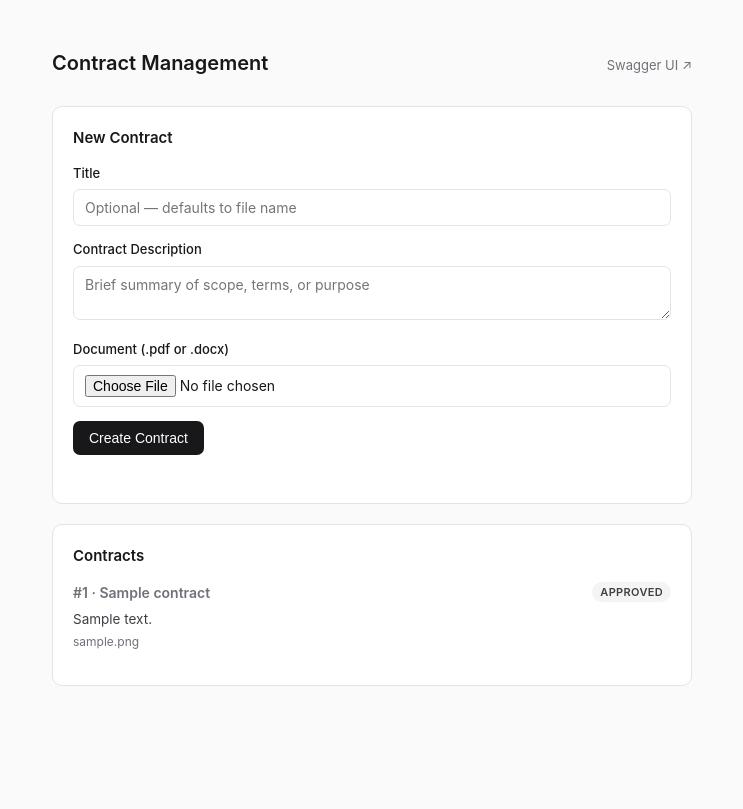
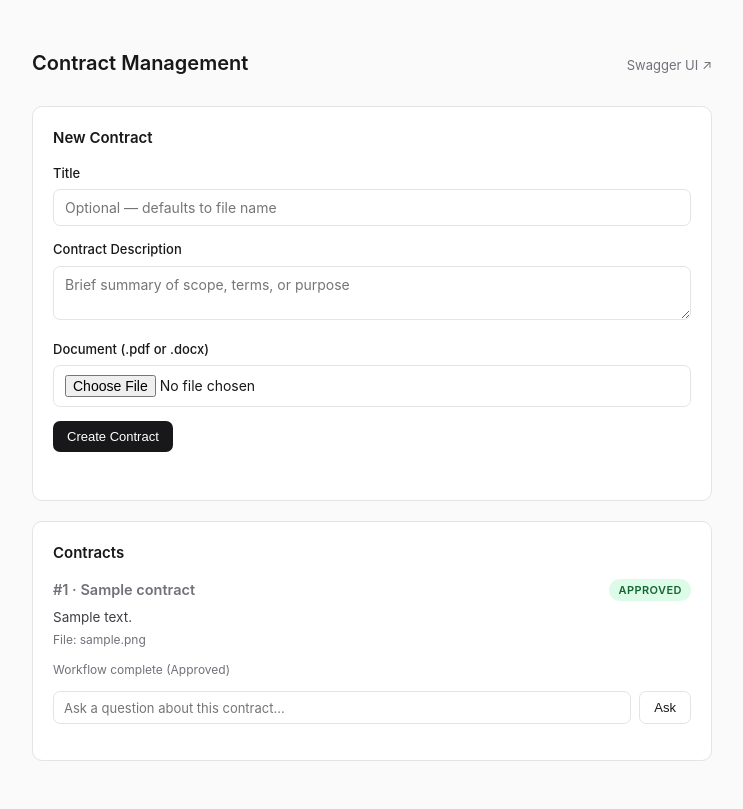
Before and after one commit to srishti-oops/contract-backend, a Spring Boot app: page / in a window 1280 px wide. Shown: the whole page, without its empty margins (268-1011 px from the left). Before the commit the page ends 686 px from the top, so only its background shows below. Run offline with Spring Boot 4, Linux system fonts and the light colour scheme; tables that the repository leaves empty hold one stand-in row (values such as "Sample post").

Commit message:
Keep frontend minimal with status workflow and Q&A controls

```diff
--- a/src/main/resources/static/index.html
+++ b/src/main/resources/static/index.html
@@ -3,7 +3,7 @@
 <head>
   <meta charset="UTF-8" />
   <meta name="viewport" content="width=device-width, initial-scale=1.0" />
-  <title>Contracts</title>
+  <title>Contract Management</title>
   <style>
     :root {
       --bg: #fafafa;
@@ -18,7 +18,7 @@
       font-family: -apple-system, BlinkMacSystemFont, "Inter", sans-serif;
       background: var(--bg);
       color: var(--text);
-      max-width: 680px;
+      max-width: 720px;
       margin: 48px auto;
       padding: 0 20px;
       line-height: 1.5;
@@ -68,15 +68,23 @@
       color: #fff;
       border: none;
       border-radius: 7px;
-      padding: 9px 16px;
-      font-size: 14px;
+      padding: 8px 14px;
+      font-size: 13px;
       font-weight: 500;
       cursor: pointer;
     }
     button:hover { opacity: 0.9; }
+    button:disabled { opacity: 0.45; cursor: not-allowed; }
+    button.secondary {
+      background: #fff;
+      color: var(--text);
+      border: 1px solid var(--border);
+    }
+    button.secondary:hover { background: #f4f4f5; }
     .msg { font-size: 13px; color: var(--muted); margin-top: 10px; min-height: 18px; }
+    .msg.error { color: #b91c1c; }
     .item {
-      padding: 14px 0;
+      padding: 16px 0;
       border-top: 1px solid var(--border);
     }
     .item:first-child { padding-top: 0; border-top: none; }
@@ -86,18 +94,46 @@
       align-items: center;
       gap: 12px;
     }
-    .title { font-weight: 600; font-size: 14px; }
+    .title { font-weight: 600; font-size: 14.5px; }
     .status {
       font-size: 11px;
       font-weight: 600;
-      letter-spacing: 0.03em;
-      padding: 2px 8px;
+      letter-spacing: 0.04em;
+      padding: 3px 9px;
       border-radius: 999px;
       background: #f4f4f5;
       color: #3f3f46;
     }
+    .status.REVIEW { background: #fef3c7; color: #92400e; }
+    .status.APPROVED { background: #dcfce7; color: #166534; }
     .desc { font-size: 13.5px; color: #3f3f46; margin: 6px 0 4px; }
     .meta { font-size: 12px; color: var(--muted); }
+    .actions {
+      display: flex;
+      align-items: center;
+      gap: 10px;
+      margin-top: 12px;
+      flex-wrap: wrap;
+    }
+    .qa-box {
+      display: flex;
+      gap: 8px;
+      margin-top: 12px;
+    }
+    .qa-box input {
+      padding: 7px 10px;
+      font-size: 13px;
+    }
+    .qa-answer {
+      margin-top: 8px;
+      padding: 10px 12px;
+      background: #f9fafb;
+      border: 1px solid var(--border);
+      border-radius: 7px;
+      font-size: 13px;
+      color: #27272a;
+      display: none;
+    }
   </style>
 </head>
 <body>
@@ -144,6 +180,75 @@
         .replace(/"/g, '"');
     }
 
+    function renderActionButton(c) {
+      if (c.status === 'DRAFT') {
+        return `<button type="button" onclick="advanceStatus(${c.id}, 'REVIEW')">Move to Review</button>`;
+      }
+      if (c.status === 'REVIEW') {
+        return `<button type="button" onclick="advanceStatus(${c.id}, 'APPROVED')">Approve Contract</button>`;
+      }
+      return `<span class="meta">Workflow complete (Approved)</span>`;
+    }
+
+    async function advanceStatus(id, nextStatus) {
+      const statusMsg = document.getElementById(`status-msg-${id}`);
+      if (statusMsg) {
+        statusMsg.className = 'meta';
+        statusMsg.textContent = `Updating to ${nextStatus}...`;
+      }
+      try {
+        const res = await fetch(`/api/contracts/${id}/status`, {
+          method: 'PATCH',
+          headers: { 'Content-Type': 'application/json' },
+          body: JSON.stringify({ status: nextStatus })
+        });
+        const data = await res.json().catch(() => ({}));
+        if (!res.ok) {
+          if (statusMsg) {
+            statusMsg.className = 'msg error';
+            statusMsg.textContent = data.error || 'Failed to update status.';
+          }
+          return;
+        }
+        await loadContracts();
+      } catch {
+        if (statusMsg) {
+          statusMsg.className = 'msg error';
+          statusMsg.textContent = 'Network error while updating status.';
+        }
+      }
+    }
+
+    async function askContract(id) {
+      const input = document.getElementById(`qa-input-${id}`);
+      const answerBox = document.getElementById(`qa-answer-${id}`);
+      const question = input.value.trim();
+      if (!question) return;
+
+      answerBox.style.display = 'block';
+      answerBox.textContent = 'Searching contract...';
+
+      try {
+        const res = await fetch(`/api/contracts/${id}/ask`, {
+          method: 'POST',
+          headers: { 'Content-Type': 'application/json' },
+          body: JSON.stringify({ question })
+        });
+        const data = await res.json().catch(() => ({}));
+        if (!res.ok) {
+          answerBox.textContent = data.error || 'Could not answer question.';
+          return;
+        }
+        const excerpts = Array.isArray(data.matchingExcerpts) && data.matchingExcerpts.length
+          ? '\n\nExcerpts:\n• ' + data.matchingExcerpts.join('\n• ')
+          : '';
+        answerBox.style.whiteSpace = 'pre-wrap';
+        answerBox.textContent = (data.answer || 'No answer returned.') + excerpts;
+      } catch {
+        answerBox.textContent = 'Network error.';
+      }
+    }
+
     async function loadContracts() {
       try {
         const res = await fetch('/api/contracts');
@@ -156,10 +261,19 @@
           <div class="item">
             <div class="item-head">
               <span class="title">#${c.id} · ${escapeHtml(c.title)}</span>
-              <span class="status">${escapeHtml(c.status)}</span>
+              <span class="status ${escapeHtml(c.status)}">${escapeHtml(c.status)}</span>
             </div>
             <div class="desc">${c.contractDescription ? escapeHtml(c.contractDescription) : '<span class="meta">No description provided</span>'}</div>
-            <div class="meta">${escapeHtml(c.fileName)}</div>
+            <div class="meta">File: ${escapeHtml(c.fileName)}</div>
+            <div class="actions">
+              ${renderActionButton(c)}
+              <span id="status-msg-${c.id}" class="meta"></span>
+            </div>
+            <div class="qa-box">
+              <input type="text" id="qa-input-${c.id}" placeholder="Ask a question about this contract..." />
+              <button type="button" class="secondary" onclick="askContract(${c.id})">Ask</button>
+            </div>
+            <div id="qa-answer-${c.id}" class="qa-answer"></div>
           </div>
         `).join('');
       } catch {
@@ -169,6 +283,7 @@
 
     formEl.addEventListener('submit', async (e) => {
       e.preventDefault();
+      msgEl.className = 'msg';
       msgEl.textContent = 'Saving...';
       try {
         const res = await fetch('/api/contracts', {
@@ -177,6 +292,7 @@
         });
         const data = await res.json().catch(() => ({}));
         if (!res.ok) {
+          msgEl.className = 'msg error';
           msgEl.textContent = data.error || 'Failed to create contract.';
           return;
         }
@@ -184,6 +300,7 @@
         msgEl.textContent = 'Saved.';
         loadContracts();
       } catch {
+        msgEl.className = 'msg error';
         msgEl.textContent = 'Network error.';
       }
     });
```
